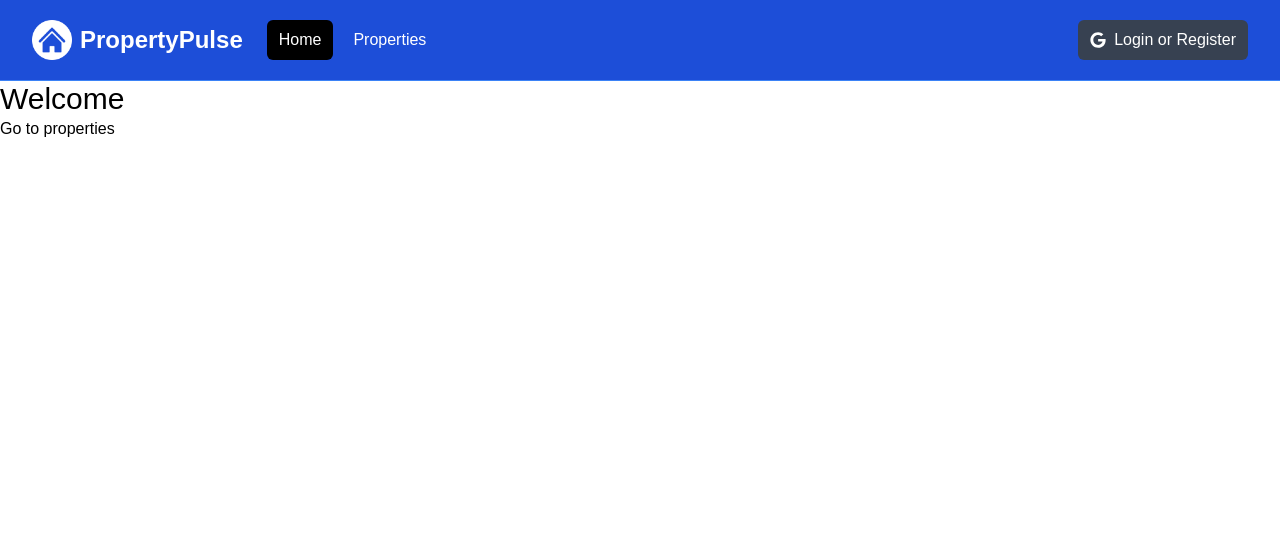
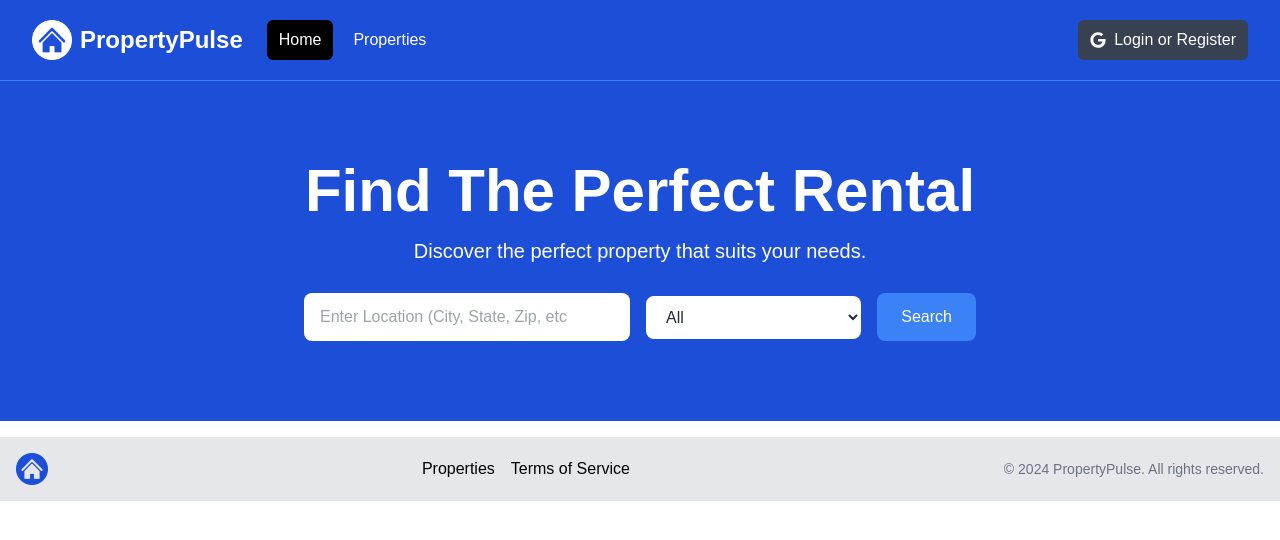
Before and after one commit to thongtr-dev/garola-estate-v2, a Next.js app: page / in a window 1280 px wide. Shown: the top 540 px of the page. Built offline with nearby package versions, Linux system fonts and the light colour scheme.

Commit message:
feat: add Footer and Hero HTML

```diff
--- a/app/layout.tsx
+++ b/app/layout.tsx
@@ -1,5 +1,6 @@
 import type { Metadata } from 'next';
 import NavBar from '@/components/NavBar';
+import Footer from '@/components/Footer';
 import '@/assets/styles/globals.css';
 
 export const metadata: Metadata = {
@@ -18,6 +19,7 @@ export default function RootLayout({
       <body className="antialiased">
         <NavBar />
         {children}
+        <Footer />
       </body>
     </html>
   );
--- a/app/page.tsx
+++ b/app/page.tsx
@@ -1,12 +1,11 @@
 import { FC } from 'react';
-import Link from 'next/link';
+import Hero from '@/components/Hero';
 
 const Home: FC = () => {
   return (
-    <div>
-      <h1 className="text-3xl">Welcome</h1>
-      <Link href="/properties">Go to properties</Link>
-    </div>
+    <>
+      <Hero />
+    </>
   );
 };
 
--- /dev/null
+++ b/components/Footer.tsx
@@ -0,0 +1,34 @@
+import { FC } from 'react';
+import Link from 'next/link';
+import Image from 'next/image';
+import logo from '@/assets/images/logo.png';
+
+const Footer: FC = () => {
+  const currentYear = new Date().getFullYear();
+  return (
+    <footer className="mt-auto bg-gray-200 py-4">
+      <div className="container mx-auto flex flex-col items-center justify-between px-4 md:flex-row">
+        <div className="mb-4 md:mb-0">
+          <Image src={logo} alt="Logo" className="h-8 w-auto" />
+        </div>
+        <div className="mb-4 flex flex-wrap justify-center md:mb-0 md:justify-start">
+          <ul className="flex space-x-4">
+            <li>
+              <Link href="/properties">Properties</Link>
+            </li>
+            <li>
+              <Link href="/">Terms of Service</Link>
+            </li>
+          </ul>
+        </div>
+        <div>
+          <p className="mt-2 text-sm text-gray-500 md:mt-0">
+            &copy; {currentYear} PropertyPulse. All rights reserved.
+          </p>
+        </div>
+      </div>
+    </footer>
+  );
+};
+
+export default Footer;
--- /dev/null
+++ b/components/Hero.tsx
@@ -0,0 +1,59 @@
+import { FC } from 'react';
+
+const Hero: FC = () => {
+  return (
+    <section className="mb-4 bg-blue-700 py-20">
+      <div className="mx-auto flex max-w-7xl flex-col items-center px-4 sm:px-6 lg:px-8">
+        <div className="text-center">
+          <h1 className="text-4xl font-extrabold text-white sm:text-5xl md:text-6xl">
+            Find The Perfect Rental
+          </h1>
+          <p className="my-4 text-xl text-white">
+            Discover the perfect property that suits your needs.
+          </p>
+        </div>
+        {/* <!-- Form Component --> */}
+        <form className="mx-auto mt-3 flex w-full max-w-2xl flex-col items-center md:flex-row">
+          <div className="mb-4 w-full md:mb-0 md:w-3/5 md:pr-2">
+            <label htmlFor="location" className="sr-only">
+              Location
+            </label>
+            <input
+              type="text"
+              id="location"
+              placeholder="Enter Location (City, State, Zip, etc"
+              className="w-full rounded-lg bg-white px-4 py-3 text-gray-800 focus:outline-none focus:ring focus:ring-blue-500"
+            />
+          </div>
+          <div className="w-full md:w-2/5 md:pl-2">
+            <label htmlFor="property-type" className="sr-only">
+              Property Type
+            </label>
+            <select
+              id="property-type"
+              className="w-full rounded-lg bg-white px-4 py-3 text-gray-800 focus:outline-none focus:ring focus:ring-blue-500"
+            >
+              <option value="All">All</option>
+              <option value="Apartment">Apartment</option>
+              <option value="Studio">Studio</option>
+              <option value="Condo">Condo</option>
+              <option value="House">House</option>
+              <option value="Cabin Or Cottage">Cabin or Cottage</option>
+              <option value="Loft">Loft</option>
+              <option value="Room">Room</option>
+              <option value="Other">Other</option>
+            </select>
+          </div>
+          <button
+            type="submit"
+            className="mt-4 w-full rounded-lg bg-blue-500 px-6 py-3 text-white hover:bg-blue-600 focus:outline-none focus:ring focus:ring-blue-500 md:ml-4 md:mt-0 md:w-auto"
+          >
+            Search
+          </button>
+        </form>
+      </div>
+    </section>
+  );
+};
+
+export default Hero;
```
